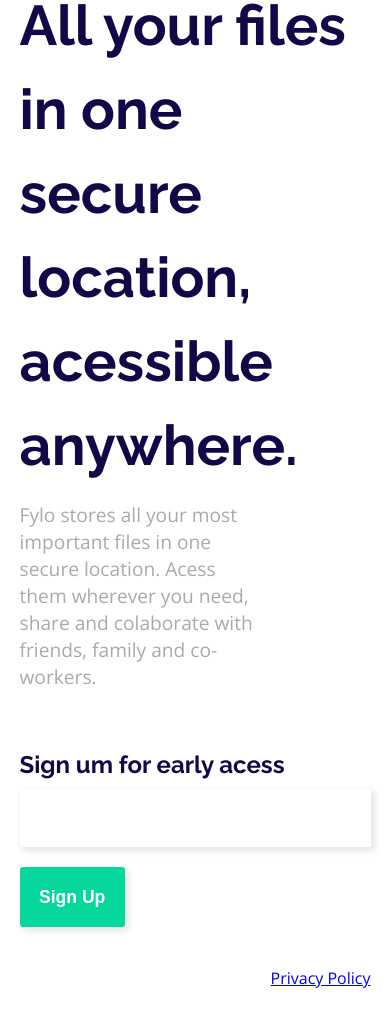
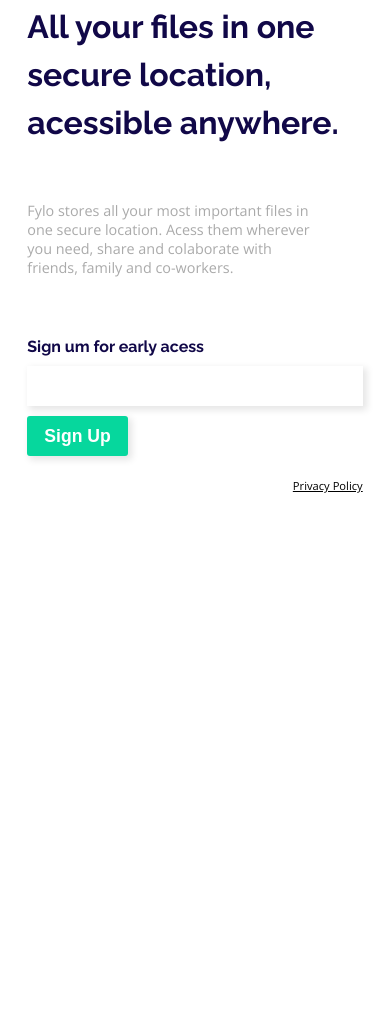
Before and after one commit to silva-mateus/Fylo-Beta-Landing-Page, a plain HTML site: page index.html in a window 390 px wide. Shown: the part 692-1708 px from the top of the page. After the commit the page ends 1350 px from the top, so only its background shows below. Drawn offline with nearby package versions, Linux system fonts and the light colour scheme.

Commit message:
Ajustes Finais

```diff
--- a/css/styles.css
+++ b/css/styles.css
@@ -1,7 +1,6 @@
 * {
   padding: 0;
   margin: 0;
-  box-sizing: border-box;
 }
 
 body {
@@ -15,14 +14,14 @@
 }
 
 .h1-header {
-  font-size: 3.5rem;
+  font-size: 2rem;
   line-height: 1.5;
-  width: 95%;
+  width: 100%;
 }
 
 .h3-header {
   padding: 60px 0 10px;
-  font-size: 1.5rem;
+  font-size: 1rem;
 }
 
 header {
@@ -31,25 +30,24 @@
 }
 
 p {
+  padding-top: 40px;
   color: #aaa;
-  font-size: 1.2rem;
+  font-size: .9rem;
   font-weight: 400;
-  width: 70%;
+  width: 85%;
 }
 
 input[type="email"] {
-  padding: 9px;
+  padding: 3px;
   font-size: 21px;
   border: 0;
   box-shadow: 3px 3px 7px 1px rgba(0, 0, 0, 0.1);
-  height: 60px;
-  margin-bottom: 20px;
+  height: 40px;
   width: 60%;
 }
 
 button[type="submit"] {
-  padding: 10px 0;
-  height: 60px;
+  height: 40px;
   width: 30%;
   border: 0;
   background: #06d79d;
@@ -70,13 +68,13 @@
   display: flex;
   flex-flow: row;
   position: relative;
+  min-height: 100vh;
 }
 
 .left,
 .right {
   flex-grow: 1;
   max-width: 50%;
-  min-height: 100vh;
 }
 
 .left {
@@ -90,7 +88,7 @@
 }
 
 .logo {
-  width: 150px;
+  width: 100px;
   height: 50px;
   background: url("../images/logo.svg") no-repeat;
   background-size: 100%;
@@ -99,7 +97,6 @@
 }
 
 .images {
-  height: 100vh;
   width: 100%;
   background: linear-gradient(31deg, rgba(101, 96, 178, 1) 0%, rgba(25, 17, 116, 1) 100%);
   display: flex;
@@ -113,6 +110,7 @@
 }
 
 .icons {
+  font-size: 1.2rem;
   padding: 0 0 0 15px;
 }
 
@@ -121,7 +119,7 @@
 }
 
 .content {
-  margin-top: 200px;
+  margin-top: 150px;
 }
 
 .form {
@@ -139,28 +137,33 @@
 }
 
 .footer {
-  margin-top: 20px;
-  font-weight: 400;
-  font-size: 1rem;
-  color: #000;
+  position: absolute;
+  right: 5%;
+  bottom: 5%;
   text-align: right;
 }
 
+.footer a {
+  font-weight: 400;
+  font-size: .7rem;
+  color: #000;
+}
+
 /* Media Queries */
-@media screen and (max-width: 930px) {
+@media screen and (max-width: 700px) {
   .flex-box {
     flex-flow: column;
   }
 
   .left,
   .right {
+    padding: 0;
     width: 100%;
     max-width: 100%;
     min-height: 80vh;
   }
 
   .left {
-    padding: 0;
     background: url("../images/illustration-main.svg") no-repeat center,
       url("../images/bg-intro.svg");
     background-size: 55vw, 100% 100%;
@@ -174,7 +177,7 @@
   .logo {
     background: url("../images/logoMobile.svg") no-repeat;
     background-size: 100%;
-    left: 49px;
+    left: 7%;
   }
 
   .right header {
@@ -182,21 +185,19 @@
     top: 0;
     left: 0;
     width: 100%;
-    padding: 49px 0;
   }
 
   .right .content {
-    margin-top: 0;
+    margin: 20px 7%;
   }
 
   .h1-header {
     padding: 0;
-    font-size: 3.5rem;
     margin-bottom: 14px;
   }
 
   .media {
-    right: 49px;
+    right: 7%;
   }
 
   .media a {
@@ -208,26 +209,32 @@
     justify-content: flex-start;
   }
 
-  .input {
-    width: 100%;
-  }
-
   .submit {
     width: 133px;
     height: 41px;
   }
 
   input[type="email"] {
-    font-size: 35px;
-    height: 48px;
+    padding: 8px 0;
+    font-size: 21px;
+    height: 40px;
     width: 100%;
   }
 
   button[type="submit"] {
-    margin: 0;
+    margin: 10px 0;
   }
 
-  .footer{
-    margin-top: 40px;
+.footer{
+  position: relative;
+  bottom: 0;
+  right: 0;
+  /* padding: 7%; */
+  margin: 7% 7% 100px;
+}
+  .footer a{
+    position: absolute;
+    right: 0;
+    bottom: 0;
   }
 }
--- a/index.html
+++ b/index.html
@@ -4,7 +4,7 @@
 <head>
   <meta charset="utf-8">
   <!-- CSS Stylesheets -->
-  <link rel="stylesheet" href="/css/styles.css">
+  <link rel="stylesheet" href="css/styles.css">
 
   <!-- Font fontawesome -->
   <script src="https://kit.fontawesome.com/7c980d86f4.js"></script>
@@ -28,9 +28,9 @@
         <header>
           <div class="logo"></div>
           <div class="media">
-            <a href="#"><i class="icons fab fa-twitter fa-2x"></i></a>
-            <a href="#"><i class="icons fab fa-facebook-f fa-2x"></i></a>
-            <a href="#"><i class="icons fas fa-envelope fa-2x"></i></a>
+            <a href="#"><i class="icons fab fa-twitter"></i></a>
+            <a href="#"><i class="icons fab fa-facebook-f"></i></a>
+            <a href="#"><i class="icons fas fa-envelope"></i></a>
           </div>
         </header>
         <div class="content">
```
